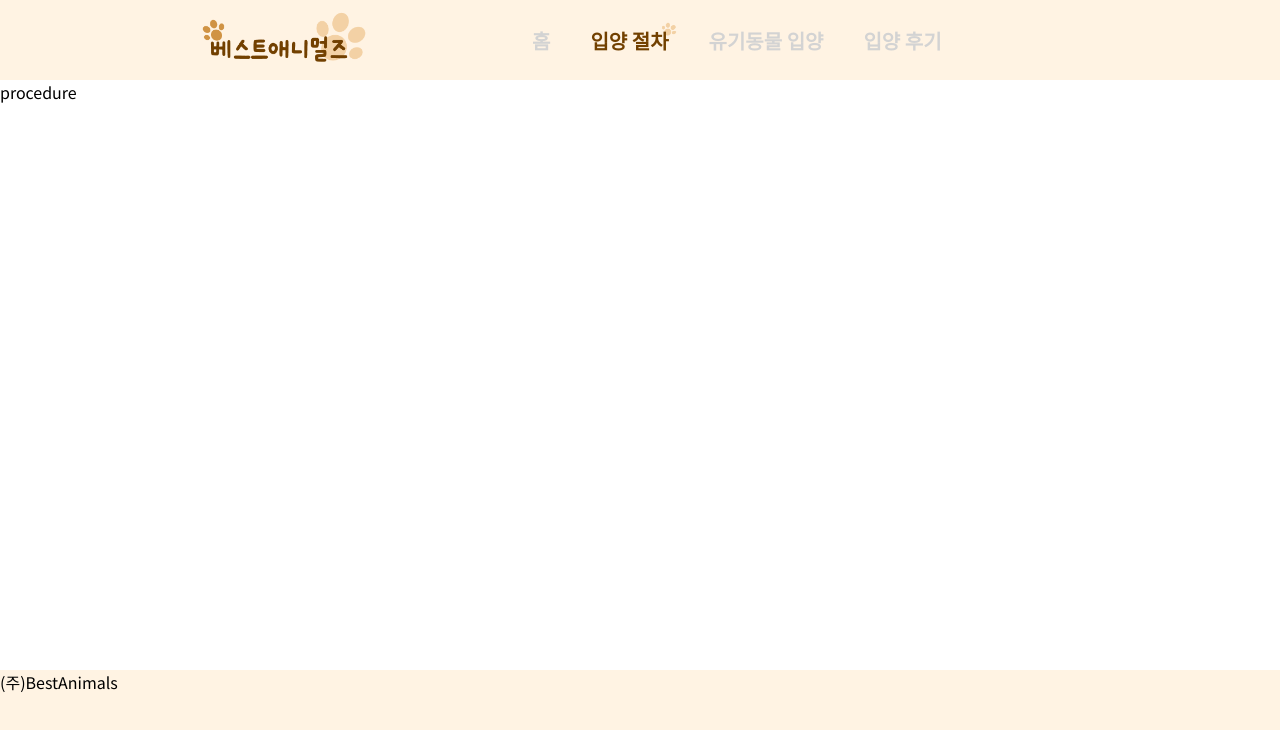
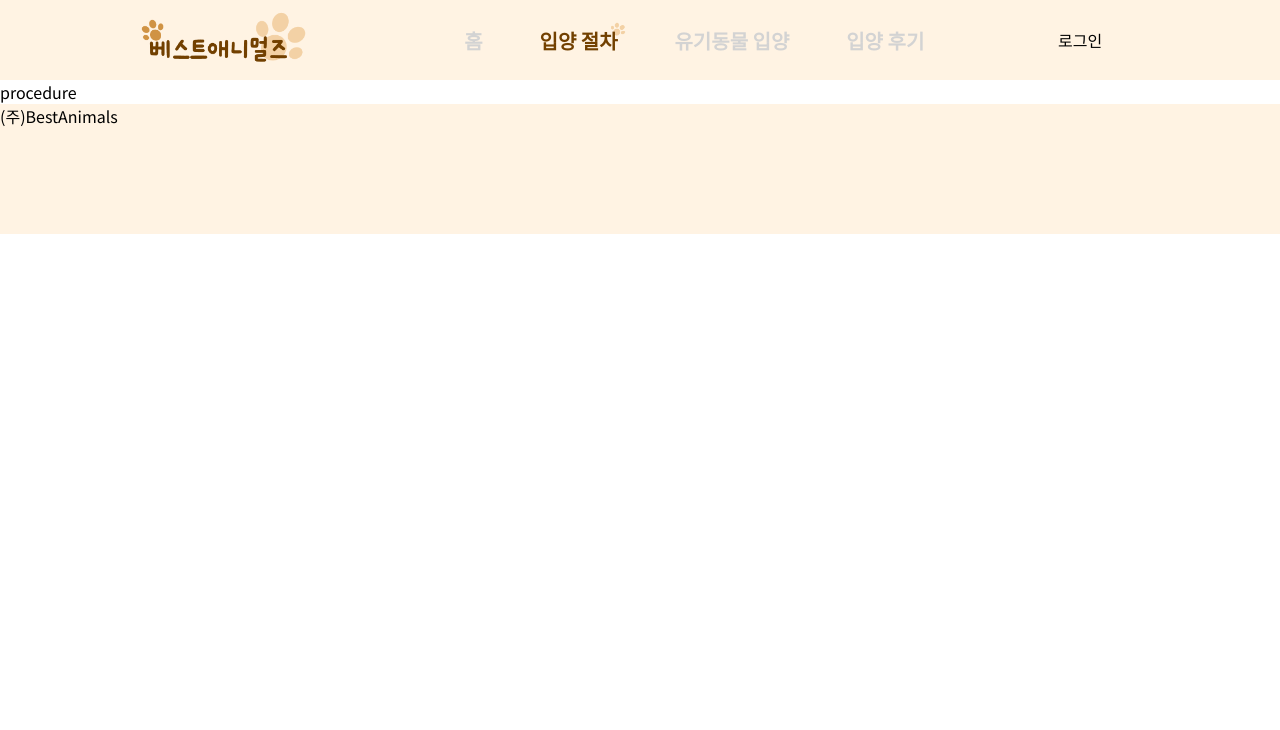
Before and after one commit to kmj0973/bestanimals, a Next.js app in the folder bestanimals/: page /procedure in a window 1280 px wide. Shown: the top 730 px of the page. Built offline with nearby package versions, Linux system fonts and the light colour scheme.

Commit message:
feat/main-component-frame

```diff
--- a/bestanimals/src/app/_common/Footer/index.styles.ts
+++ b/bestanimals/src/app/_common/Footer/index.styles.ts
@@ -2,10 +2,9 @@
 
 import styled from "styled-components";
 
-export const FooterContainer = styled.footer`
+export const FooterContainer = styled.div`
   width: 100%;
+  min-width: 1040px;
   height: 130px;
   background-color: #fff3e3;
-  position: absolute;
-  bottom: 0;
 `;
--- a/bestanimals/src/app/_common/Footer/index.tsx
+++ b/bestanimals/src/app/_common/Footer/index.tsx
@@ -2,9 +2,11 @@ import * as S from "./index.styles";
 
 const Footer = () => {
   return (
-    <S.FooterContainer>
-      <div>(주)BestAnimals</div>
-    </S.FooterContainer>
+    <footer>
+      <S.FooterContainer>
+        <div>(주)BestAnimals</div>
+      </S.FooterContainer>
+    </footer>
   );
 };
 
--- a/bestanimals/src/app/_common/Header/index.styles.ts
+++ b/bestanimals/src/app/_common/Header/index.styles.ts
@@ -1,6 +1,7 @@
 "use client";
 
 import Image from "next/image";
+import Link from "next/link";
 import styled from "styled-components";
 
 export const HeaderContainer = styled.div`
@@ -9,22 +10,27 @@ export const HeaderContainer = styled.div`
   justify-content: space-between;
   align-items: center;
   width: 100%;
-  min-width: 730px;
+  min-width: 1040px;
   height: 80px;
 `;
 
-export const LogoImage = styled(Image)`
+export const LogoImageContainer = styled(Link)`
   width: 35%;
   height: 100%;
+  margin-left: 5%;
+`;
+
+export const LogoImage = styled(Image)`
+  height: 100%;
   object-fit: contain;
-  margin-left: 5%;
 `;
 
 export const MenuContainer = styled.ul`
   display: flex;
-  width: 55%;
+  justify-content: space-between;
+  align-items: center;
+  width: 30%;
   min-width: 500px;
-  margin-right: 5%;
   padding-left: 0;
   list-style: none;
 `;
@@ -48,3 +54,13 @@ export const NavAccentImage = styled(Image)`
   width: 20px;
   height: 18px;
 `;
+
+export const UserLoginContainer = styled.div`
+  width: 25%;
+  min-width: 100px;
+  margin-right: 5%;
+`;
+
+export const UserLogin = styled.div`
+  text-align: center;
+`;
--- a/bestanimals/src/app/_common/Header/index.tsx
+++ b/bestanimals/src/app/_common/Header/index.tsx
@@ -19,7 +19,9 @@ const Header = () => {
   return (
     <header>
       <S.HeaderContainer>
-        <S.LogoImage src={header_logo} alt="logo" />
+        <S.LogoImageContainer href="/">
+          <S.LogoImage src={header_logo} alt="logo" />
+        </S.LogoImageContainer>
         <S.MenuContainer>
           {ROUTES.map((route) => {
             const { href, title } = route;
@@ -37,6 +39,9 @@ const Header = () => {
             );
           })}
         </S.MenuContainer>
+        <S.UserLoginContainer>
+          <S.UserLogin>로그인</S.UserLogin>
+        </S.UserLoginContainer>
       </S.HeaderContainer>
     </header>
   );
```
Also changed, not shown: bestanimals/src/containers/home/index.styles.ts (+27 -1 lines), bestanimals/src/containers/home/index.tsx (+5 -3 lines).
